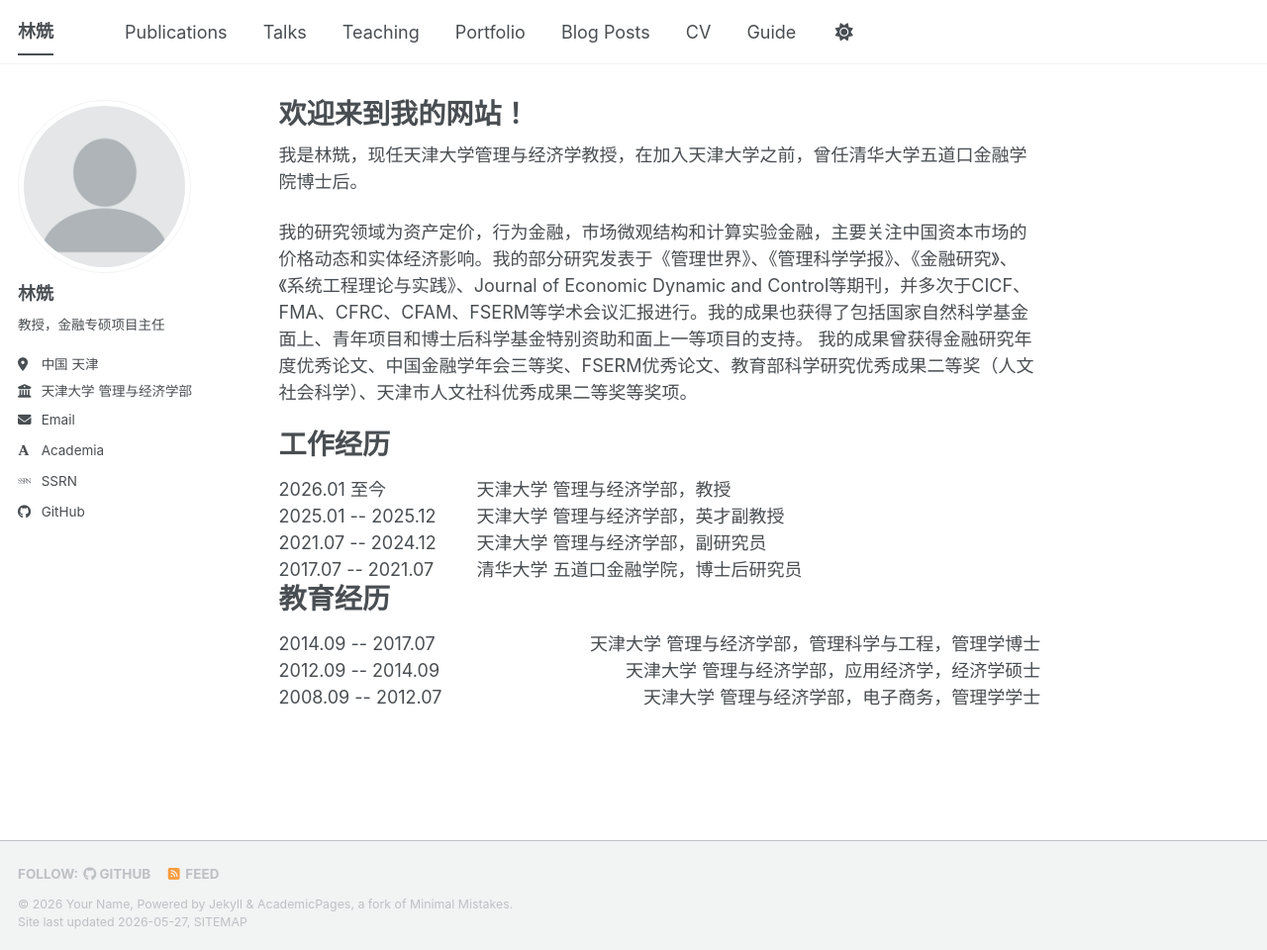
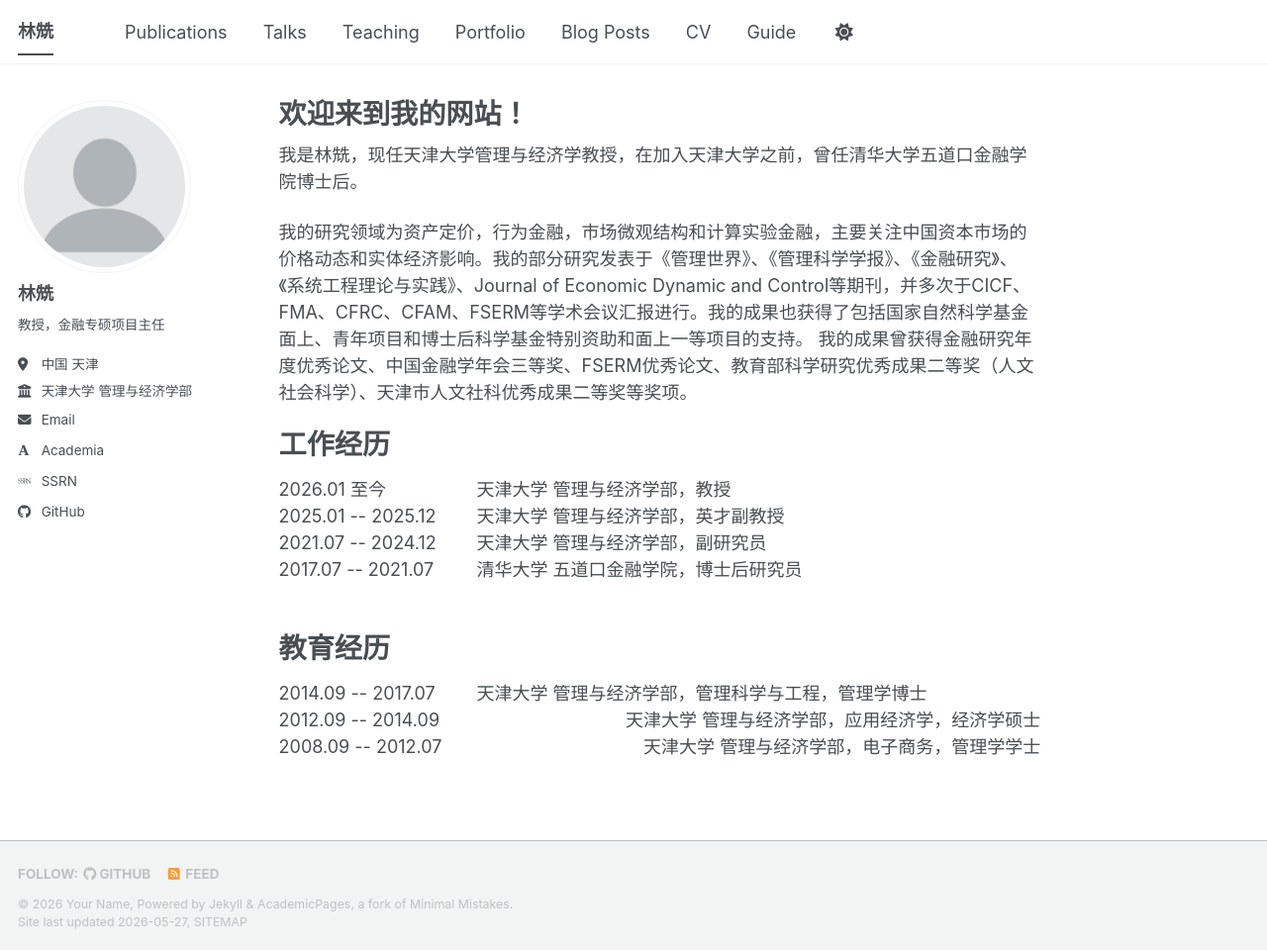
Before and after one commit to LinShen-fin/LinShen-fin.github.io, a Jekyll site: the page built from _pages/about.md, in a window 1280 px wide and 960 px high. Shown: the whole window at 99% size. Built offline with Jekyll 4.4.1, drawn with Linux system fonts in a browser that asks for light colours; some web fonts are replaced; a script bundle is joined from its source files by our own code; library files that are not in the unit come from our copies.

Commit message:
Update about.md

```diff
--- a/_pages/about.md
+++ b/_pages/about.md
@@ -31,10 +31,11 @@ redirect_from:
   <span>清华大学 五道口金融学院，博士后研究员</span>
 </div>
 
+<br> <!-- 增加段落间距 -->
 
 教育经历
 ======
-<div style="display: flex; justify-content: space-between;">
+<div style="display: flex; align-items: baseline;">
   <span style="flex-shrink: 0; width: 200px;">2014.09 -- 2017.07</span>
   <span>天津大学 管理与经济学部，管理科学与工程，管理学博士</span>
 </div>
```
